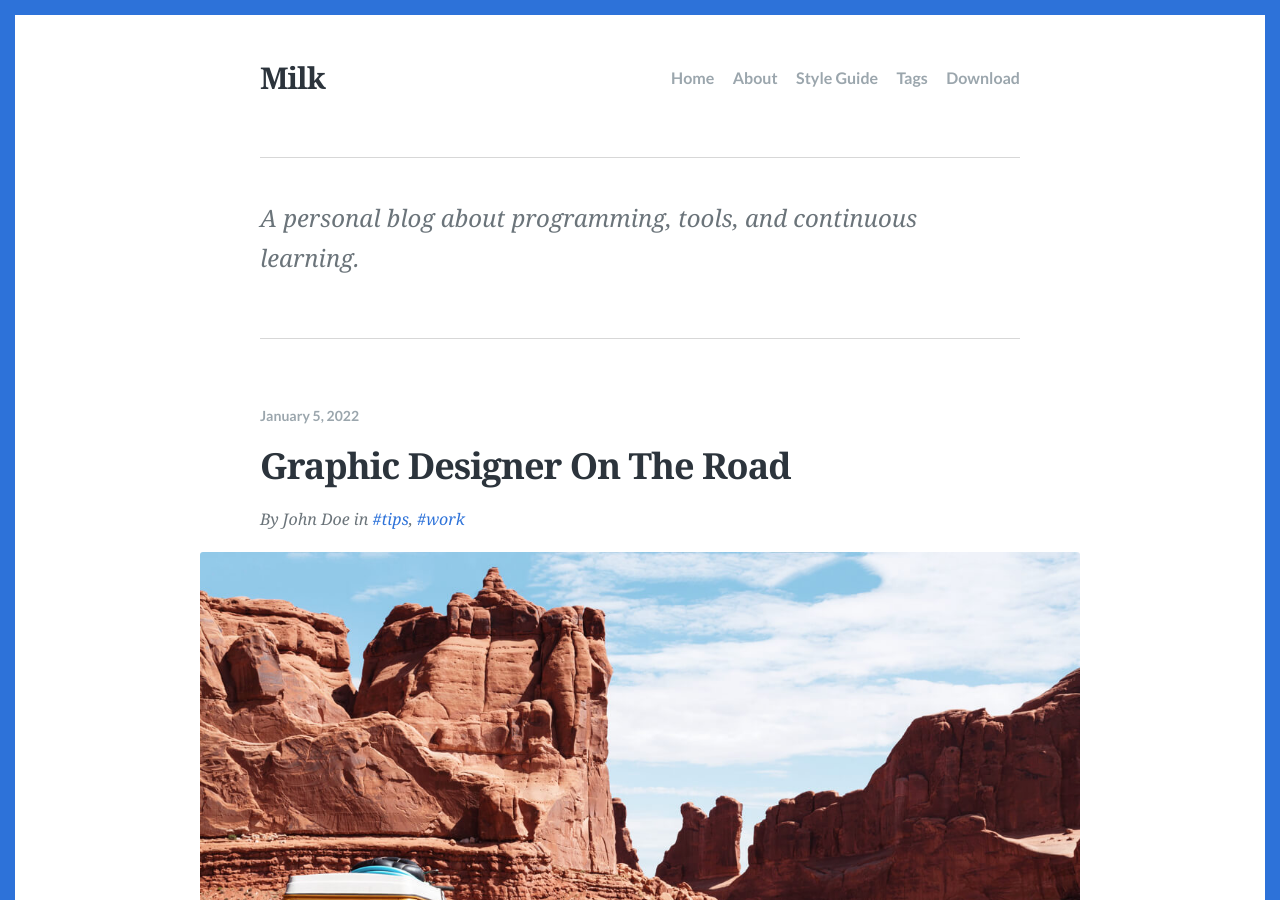
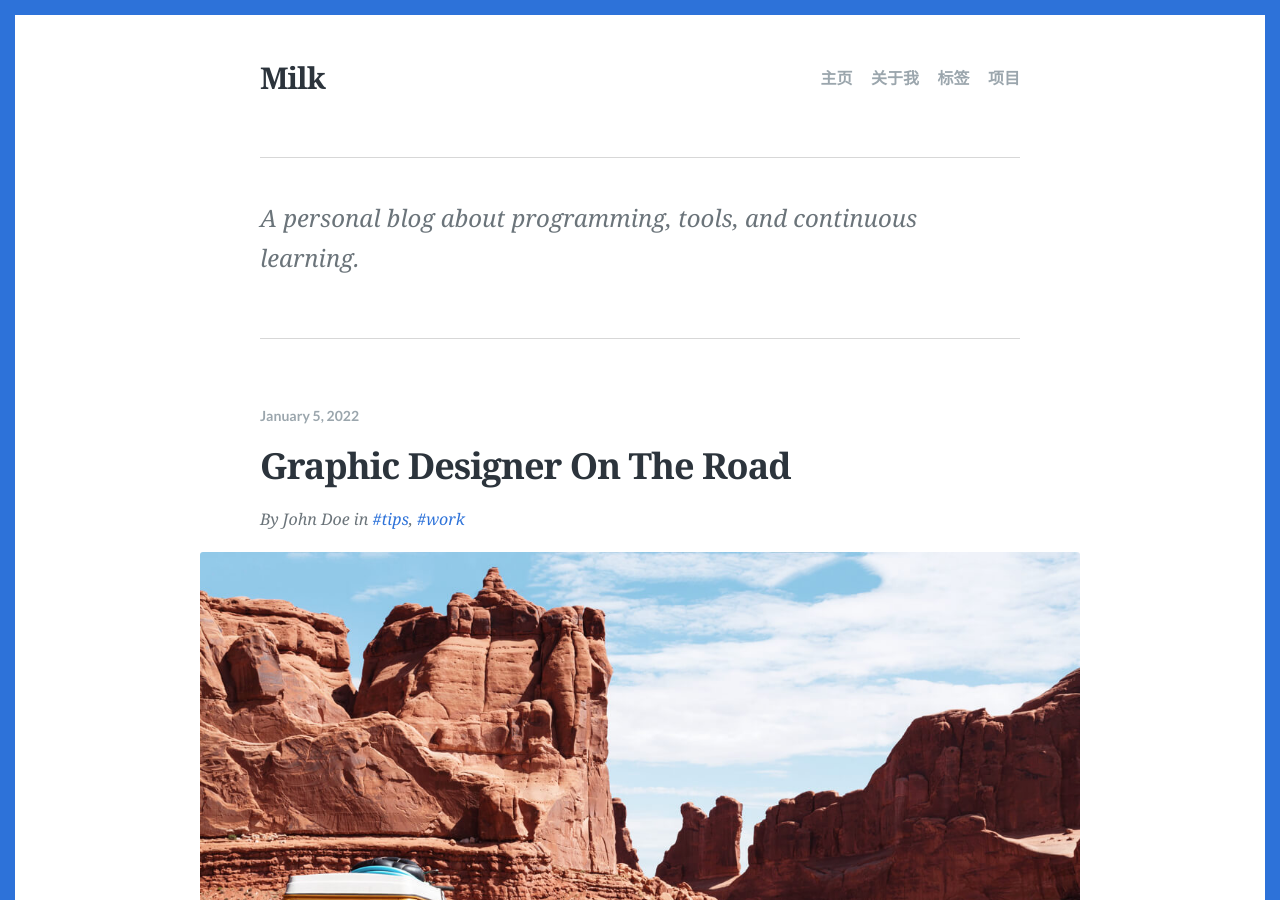
Before and after one commit to yangjj-iso/yangjj-iso.github.io, a Jekyll site: the page built from index.html, in a window 1280 px wide and 900 px high. Built offline with Jekyll 4.4.1, drawn with Linux system fonts in a browser that asks for light colours; some web fonts are replaced; the list of posts is cut into pages by our own code.

Commit message:
Describe your changes

```diff
--- a/_config.yml
+++ b/_config.yml
@@ -28,17 +28,14 @@
 
 # Site navigation - each item must have a title and a url.
 navigation:
-  - text: Home
+  - text: 主页
     url: /
-  - text: About
+  - text: 关于我
     url: /about/
-  - text: Style Guide
-    url: /style-guide/
-  - text: Tags
+  - text: 标签
     url: /tags/
-  - text: Download
-    url: https://github.com/JustGoodThemes/Scriptor-Jekyll-Theme
-
+  - text: 项目
+    url: /projects/
 # The shortname for your Disqus site to enable comments.
 disqus: justgoodthemes
 
```
